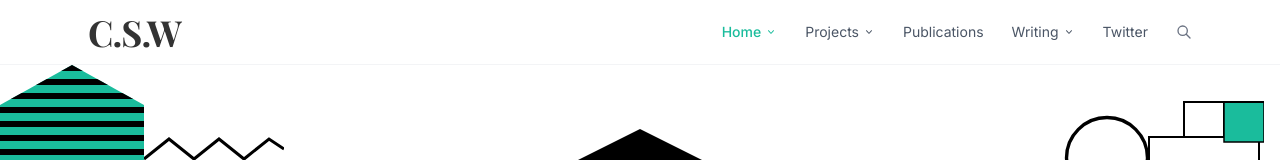
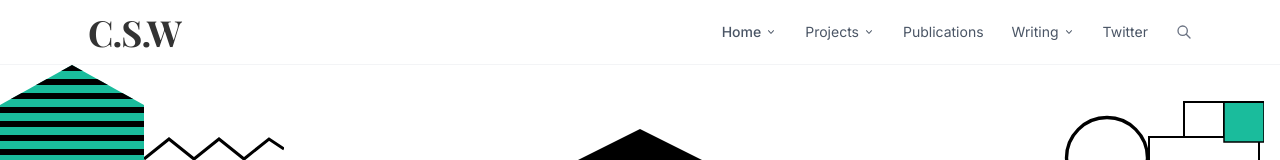
Before and after one commit to VanessaAnneliese/Cameron-witkowski-website, a Next.js app: page / in a window 1280 px wide. Shown: the top 160 px of the page. Built offline with nearby package versions, Linux system fonts and the light colour scheme.

Commit message:
Make Home nav item a link to homepage

```diff
--- a/src/components/Nav.tsx
+++ b/src/components/Nav.tsx
@@ -36,12 +36,12 @@ export default function Nav() {
         {/* Desktop nav */}
         <div className="hidden md:flex items-center gap-7 text-sm text-gray-600">
           <div className="relative" onMouseEnter={() => setHomeOpen(true)} onMouseLeave={() => setHomeOpen(false)}>
-            <button className="flex items-center gap-1 text-[#1abc9c] font-medium hover:text-[#16a085] transition-colors cursor-pointer">
+            <Link href="/" className="flex items-center gap-1 text-[#1abc9c] font-medium hover:text-[#16a085] transition-colors">
               Home
               <svg className="w-3 h-3" fill="currentColor" viewBox="0 0 20 20">
                 <path fillRule="evenodd" d="M5.23 7.21a.75.75 0 011.06.02L10 11.168l3.71-3.938a.75.75 0 111.08 1.04l-4.25 4.5a.75.75 0 01-1.08 0l-4.25-4.5a.75.75 0 01.02-1.06z" clipRule="evenodd" />
               </svg>
-            </button>
+            </Link>
             {homeOpen && (
               <div className="absolute top-full left-0 bg-white border border-gray-200 rounded shadow-lg w-36 py-1 z-50">
                 <Link href="/story" className="block px-4 py-2 text-sm text-gray-700 hover:bg-gray-50 hover:text-[#1abc9c] transition-colors">
```
